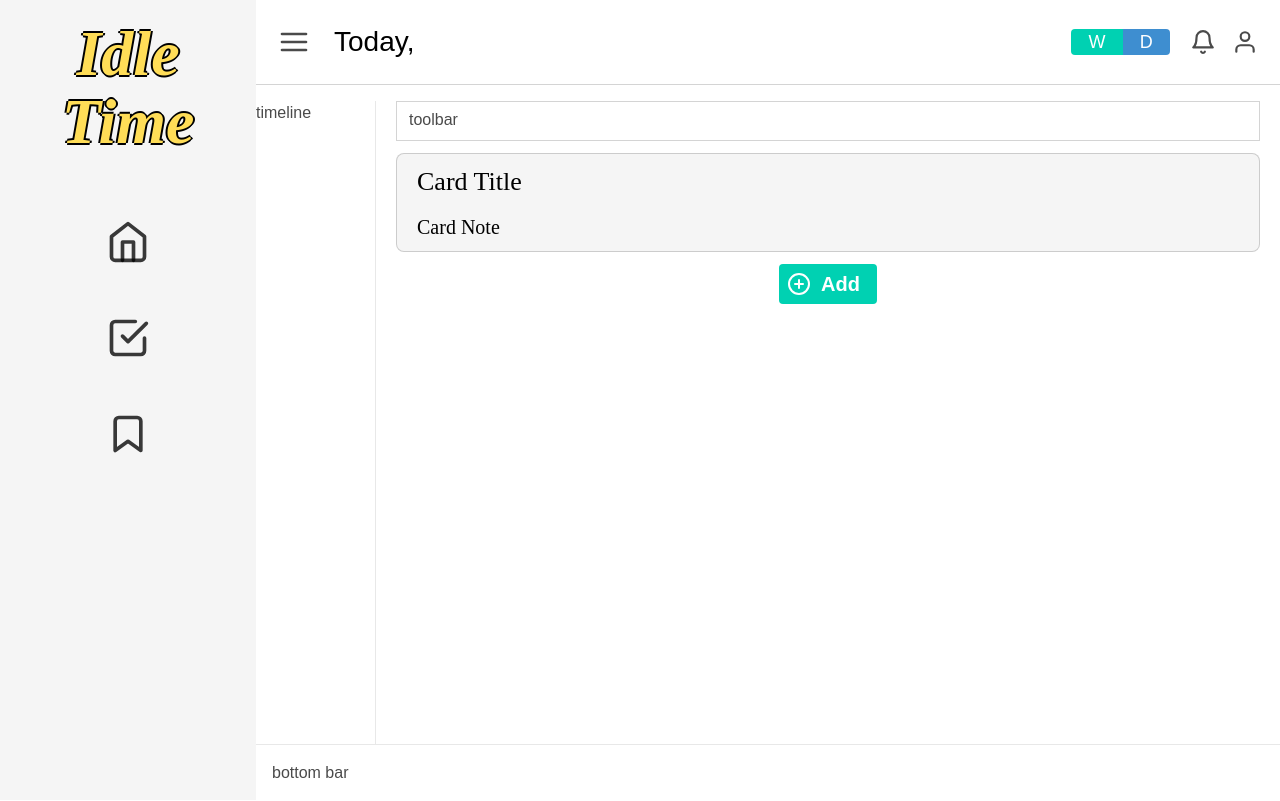
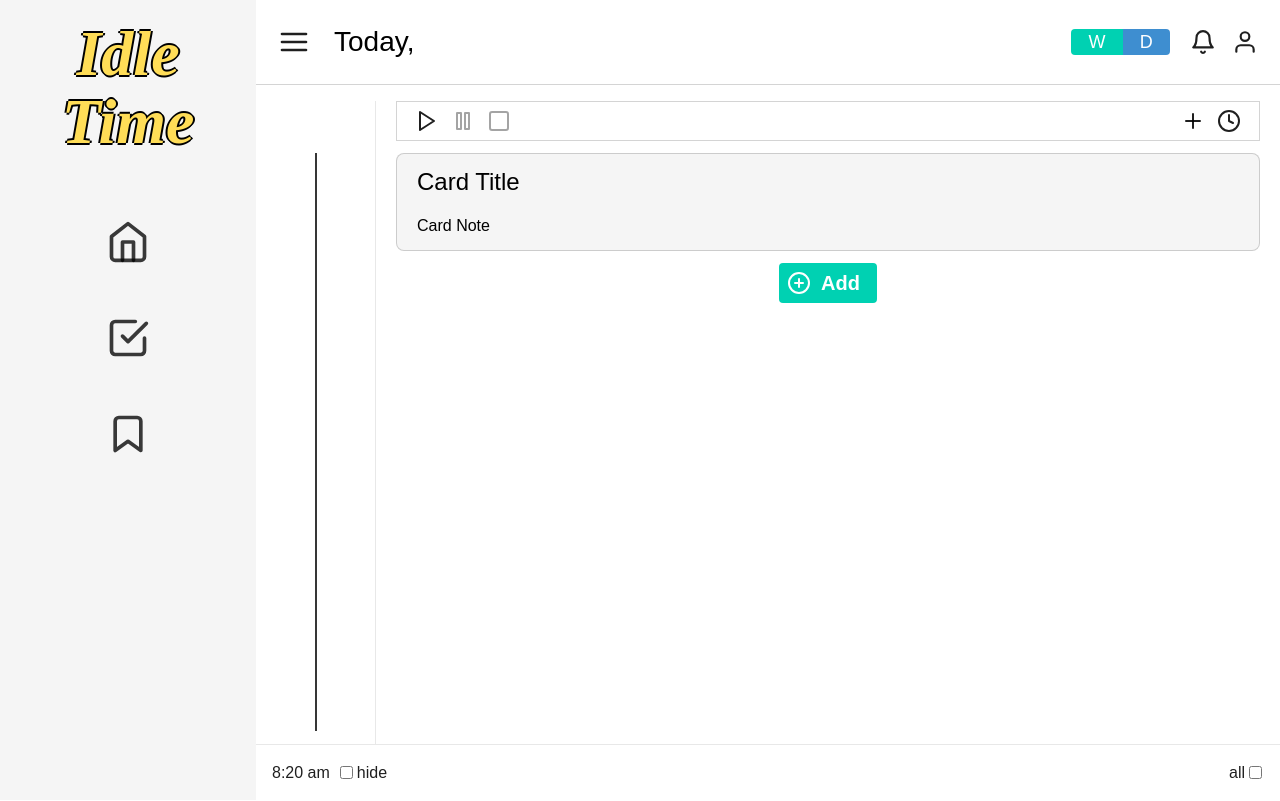
Before and after one commit to nstranquist/idle-time, a React (Create React App) app: page / in a window 1280 px wide. Built offline with nearby package versions, Linux system fonts and the light colour scheme; a web font is replaced by a local one.

Commit message:
begin adding timeline ui, touch up the rest of ui, begin separating App.jsx into components

```diff
--- a/src/App.jsx
+++ b/src/App.jsx
@@ -2,20 +2,21 @@ import React, { Suspense, lazy } from 'react';
 import styled from 'styled-components'
 import { Route, Switch } from 'react-router-dom'
 import { PageNotFound } from './components/PageNotFound'
+import { Timeline } from './components/Timeline';
 import { bulmaColors } from './styles/bulma.colors'
 import { UnstyledLink } from './styles/link.styled'
 // icon imports
 import {
   Menu, Bell, User, // topbar icons
   Home, CheckSquare, Bookmark, // sidebar icons
-  PlusCircle, // toolbar icons
+  PlusCircle, Play, Pause, Square, Plus, Clock, // Idle-Time page icons
 } from 'react-feather'
 
 const pageOptions = {
   sidebarWidth: "20%",
   timelineWidth: "120px",
   topbarHeight: "85px", // includes padding
-  bottombarHeight: "56px",
+  bottombarHeight: "56px", // includes 8px top/bot padding
   toolbarHeight: "40px",
 }
 
@@ -24,7 +25,7 @@ function App() {
     <StyledApp>
 
       {/* Sidebar */}
-      <div className="sidebar">
+      <StyledSidebar className="sidebar">
         <header className="sidebar-header">
           <h1 className="app-title">Idle Time</h1>
         </header>
@@ -41,13 +42,13 @@ function App() {
             </UnstyledLink>
           </nav>
         </div>
-      </div>
+      </StyledSidebar>
 
       {/* Main Section */}
       <div className="content">
 
         {/* TopBar */}
-        <StyledTopbar className="top-bar">
+        <StyledTopbar className="top-bar bar">
           <div className="topbar-left">
             <div className="menu-icon">
               <Menu size={32} />
@@ -76,25 +77,47 @@ function App() {
 
             {/* Content-Left */}
             <div className="section-left">
+
               {/* Timeline */}
               <div className="timeline">
-                timeline
+                <Timeline />
               </div>
             </div>
 
             {/* Content-Right */}
             <div className="section-right">
+
               {/* Toolbar */}
-              <div className="toolbar">
-                toolbar
+              <div className="toolbar bar">
+                <div className="bar-left">
+                  <span className="icon">
+                    <Play size={24} />
+                  </span>
+                  <span className="icon disabled">
+                    <Pause size={24} />
+                  </span>
+                  <span className="icon disabled">
+                    <Square size={24} />
+                  </span>
+                </div>
+                <div className="bar-right">
+                  <span className="icon">
+                    <Plus size={24} />
+                  </span>
+                  <span className="icon">
+                    <Clock size={24} />
+                  </span>
+                </div>
               </div>
+
               {/* Task Cards */}
               <div className="task-cards">
                 <div className="task-card">
-                  <h3 className="task-card-title">Card Title</h3>
-                  <p className="task-card-note has-gray-text">Card Note</p>
+                  <h3 className="task-card-title is-size-4">Card Title</h3>
+                  <p className="task-card-note has-gray-text is-size-6">Card Note</p>
                 </div>
               </div>
+
               {/* Add Task Button */}
               <div className="add-button-container">
                 <button className="button add-task-button is-primary is-regular">
@@ -107,9 +130,21 @@ function App() {
             </div>
 
             {/* BottomBar */}
-            <div className="bottom-bar">
-              bottom bar
-            </div>
+            <StyledBottomBar className="bottom-bar bar">
+              <div className="bar-left">
+                <p className="time-text">8:20 am</p>
+                <p className="checkbox-with-text" style={{marginLeft:8}}>
+                  <input type="checkbox"/>
+                  <span style={{marginLeft:4}}>hide</span>
+                </p>
+              </div>
+              <div className="bar-right">
+                <p className="checkbox-with-text">
+                  <span style={{marginRight:4}}>all</span>
+                  <input type="checkbox" />
+                </p>
+              </div>
+            </StyledBottomBar>
           </div>
         </main>
       </div>
@@ -129,63 +164,23 @@ function App() {
 
 export default App;
 
+
 const StyledApp = styled.div`
+  // .timeline-1 {
+  //   display: flex;
+  //   flex-direction: column;
+  //   align-items: center;
+  //   margin-top: 52px;
+  //   padding-bottom: 12px;
 
+  //   .timeline-line {
+  //     width: 2px; // or 1px, test which one looks best
+  //     // background: rgba(0,0,0,.88);
+  //     background: #363636;
+  //     height: calc(100vh - 86px - 52px - 56px - 12px - 16px);
+  //   }
+  // }
 
-  .sidebar {
-    position: absolute;
-    top: 0;
-    left: 0;
-    bottom: 0;
-    width: ${pageOptions.sidebarWidth};
-    background: ${bulmaColors.light};
-
-    .sidebar-header {
-      padding: 16px;
-      padding-top: 20px;
-
-      .app-title {
-        color: ${bulmaColors.warning};
-        font-family: Montserrat;
-        font-style: italic;
-        font-weight: bold;
-        // border: 2px solid #000;
-        text-shadow: -2px 0 black, 0 2px black, 2px 0 black, 0 -2px black;
-        font-size: 64px;
-        line-height: 68px;
-        text-align: center;
-        word-spacing: 9999rem; // makes sure "Idle" and "Time" are always on separate lines
-      }
-    }
-    .sidebar-body {
-      margin-top: 12px;
-      padding: 10px 15px;
-
-      .sidebar-nav {
-        display: flex;
-        flex-direction: column;
-        align-items: stretch;
-        text-align: center;
-
-        .nav-item {
-          height: 60px;
-          margin-top: 18px;
-          margin-bottom: 18px;
-          padding: 8px 12px;
-          color: rgba(0,0,0,.77);
-          font-weight: 300;
-          border-radius: 4px;
-          background: transparent;
-          transition: background .2s ease-in-out;
-
-          &:hover {
-            background: rgba(0,0,0,.09);
-            transition: background .2s ease-in-out;
-          }
-        }
-      }
-    }
-  }
   .content {
     margin-left: ${pageOptions.sidebarWidth};
 
@@ -214,6 +209,33 @@ const StyledApp = styled.div`
           margin-bottom: 12px;
           padding: 6px 12px;
           height: ${pageOptions.toolbarHeight};
+
+          .icon {
+            cursor: pointer;
+            padding: 8px;
+            // border-radius: 50%;
+            height: 36px;
+            width: 36px;
+            padding: 6px;
+            background-color: #fff;
+            transition: background-color .2s ease-in-out;
+
+            &:hover {
+              background-color: rgba(0,0,0,.07);
+              transition: background-color .15s ease-in-out;
+            }
+          }
+          .icon.play-icon {
+            &:hover {
+              color: ${bulmaColors.success};
+              transition: color .2s ease-in-out;
+            }
+          }
+          .icon.disabled {
+            cursor: initial;
+
+            &:hover { transition: none; color: rgba(0,0,0,.88); background-color: #fff; }
+          }
         }
         .task-cards {
           // bottombar: 56px, toolbar: 40px + 12px margin, addButton: 40px + 12px margin, topbar: 85px, containerPadding: 16px
@@ -230,16 +252,12 @@ const StyledApp = styled.div`
               font-size: 26px;
               line-height: 32px;
               font-weight: 500;
-              font-family: montserrat;
-              font-style: normal;
               color: #000;
             }
             .task-card-note {
               font-size: 20px;
               line-height: 24px;
               color: #000;
-              font-family: montserrat;
-              font-style: normal;
               font-weight: normal;
             }
           }
@@ -255,20 +273,99 @@ const StyledApp = styled.div`
           }
         }
       }
+    }
+  }
+`
 
-      .bottom-bar {
-        height: ${pageOptions.bottombarHeight};
-        position: absolute;
-        bottom: 0;
-        left: 0;
-        right: 0;
-        border-top: 1px solid rgba(0,0,0,.09);
-        // layout
-        display: flex;
-        justify-content: space-between;
-        align-items: center;
-        padding-left: 16px;
-        padding-right: 16px;
+const StyledBottomBar = styled.div`
+  height: 56px;
+  position: absolute;
+  bottom: 0;
+  left: 0;
+  right: 0;
+  border-top: 1px solid rgba(0,0,0,.09);
+  // layout
+  display: flex;
+  justify-content: space-between;
+  align-items: center;
+  padding-left: 16px;
+  padding-right: 16px;
+
+  p, p.time-text {
+    margin-bottom: 0;
+    display: inline-block;
+    color: rgba(0,0,0,.88);
+  }
+
+  .bar-left, .bar-right {
+    height: 56px;
+  }
+
+  .checkbox-with-text {
+    display: flex;
+    align-items: center;
+    cursor: pointer;
+    padding-top: 3px;
+    padding-bottom: 3px;
+    padding-left: 2px;
+    padding-right: 2px;
+
+    input {
+      cursor: pointer;
+    }
+  }
+`
+
+const StyledSidebar = styled.div`
+  position: absolute;
+  top: 0;
+  left: 0;
+  bottom: 0;
+  width: ${pageOptions.sidebarWidth};
+  background: ${bulmaColors.light};
+
+  .sidebar-header {
+    padding: 16px;
+    padding-top: 20px;
+
+    .app-title {
+      color: ${bulmaColors.warning};
+      font-family: Montserrat;
+      font-style: italic;
+      font-weight: bold;
+      // border: 2px solid #000;
+      text-shadow: -2px 0 black, 0 2px black, 2px 0 black, 0 -2px black;
+      font-size: 64px;
+      line-height: 68px;
+      text-align: center;
+      word-spacing: 9999rem; // makes sure "Idle" and "Time" are always on separate lines
+    }
+  }
+  .sidebar-body {
+    margin-top: 12px;
+    padding: 10px 15px;
+
+    .sidebar-nav {
+      display: flex;
+      flex-direction: column;
+      align-items: stretch;
+      text-align: center;
+
+      .nav-item {
+        height: 60px;
+        margin-top: 18px;
+        margin-bottom: 18px;
+        padding: 8px 12px;
+        color: rgba(0,0,0,.77);
+        font-weight: 300;
+        border-radius: 4px;
+        background: transparent;
+        transition: background .2s ease-in-out;
+
+        &:hover {
+          background: rgba(0,0,0,.09);
+          transition: background-color .2s ease-in-out;
+        }
       }
     }
   }
@@ -292,7 +389,7 @@ const StyledTopbar = styled.div`
       padding-bottom: 0;
       padding-left: 16px;
       padding-right: 6px;
-      font-weight: 400;
+      font-weight: 500;
       font-size: 28px;
       color: #000;
     }
@@ -313,19 +410,19 @@ const StyledTopbar = styled.div`
     }
   }
   .icon-container {
-    background: #fff;
     cursor: pointer;
     height: 38px;
     width: 38px;
+    margin-left: 2px;
+    margin-right: 2px;
     padding: 6px;
     border-radius: 50%;
-    transition: background .2s ease-in-out;
-    margin-left: 2px;
-    margin-right: 2px;
+    background-color: #fff;
+    transition: background-color .2s ease-in-out;
 
     &:hover {
-      background: rgba(0,0,0,.07);
-      transition: background .2s ease-in-out;
+      background-color: rgba(0,0,0,.07);
+      transition: background-color .2s ease-in-out;
     }
   }
 
--- /dev/null
+++ b/src/components/BottomBar/index.js
@@ -0,0 +1,5 @@
+import { BottomBar } from './BottomBar'
+
+export {
+  BottomBar,
+}
--- /dev/null
+++ b/src/components/Timeline/Timeline.jsx
@@ -0,0 +1,36 @@
+import React, { useEffect, useState } from 'react'
+import styled from 'styled-components'
+
+export const Timeline = () => {
+  const [viewHeight, setViewHeight] = useState("0px");
+
+  useEffect(() => {
+    // on mount, calculate the height (?)
+    const newViewHeight = 85 + 52 + 56 + 12 + 16;
+    console.log('new view height:', newViewHeight)
+    setViewHeight(newViewHeight)
+  }, [])
+
+  return (
+    <StyledTimeline className="timeline-1">
+      <div className="timeline-line"></div>
+    </StyledTimeline>
+  )
+}
+
+const StyledTimeline = styled.div`
+  &.timeline-1 {
+    display: flex;
+    flex-direction: column;
+    align-items: center;
+    margin-top: 52px;
+    padding-bottom: 12px;
+
+    .timeline-line {
+      width: 2px; // or 1px, test which one looks best
+      // background: rgba(0,0,0,.88);
+      background: #363636;
+      height: calc(100vh - 86px - 52px - 56px - 12px - 16px);
+    }
+  }
+`
--- /dev/null
+++ b/src/components/Timeline/index.js
@@ -0,0 +1,5 @@
+import { Timeline } from './Timeline'
+
+export {
+  Timeline,
+}
--- a/src/styles/index.css
+++ b/src/styles/index.css
@@ -10,7 +10,7 @@ body {
   font-family: montserrat, sans-serif;
   font-weight: 400;
   font-style: normal;
-  /* color: rgba(0,0,0,.9); */
+  color: rgba(0,0,0,.88);
 }
 
 h1, h2, h3, h4, h5, h6,
@@ -27,3 +27,36 @@ p {
 i {
   font-weight: 300;
 }
+
+/* Flex Positioning Utils */
+.bar {
+  display: flex;
+  align-items: center;
+  justify-content: space-between;
+}
+.bar-left,
+.bar-right {
+  display: flex;
+  align-items: center;
+}
+
+.icon.disabled {
+  cursor: initial;
+  opacity: .4;
+}
+
+.icon-container {
+  cursor: pointer;
+  height: 38px;
+  width: 38px;
+  padding: 6px;
+  border-radius: 50%;
+  margin-left: 2px;
+  margin-right: 2px;
+  background-color: #fff;
+  transition: background-color .2s ease-in-out;
+}
+.icon-container:hover {
+  background-color: rgba(0,0,0,.07);
+  transition: background-color .2s ease-in-out;
+}
```
Also changed, not shown: src/components/BottomBar/BottomBar.jsx (added, +16 -0 lines).
